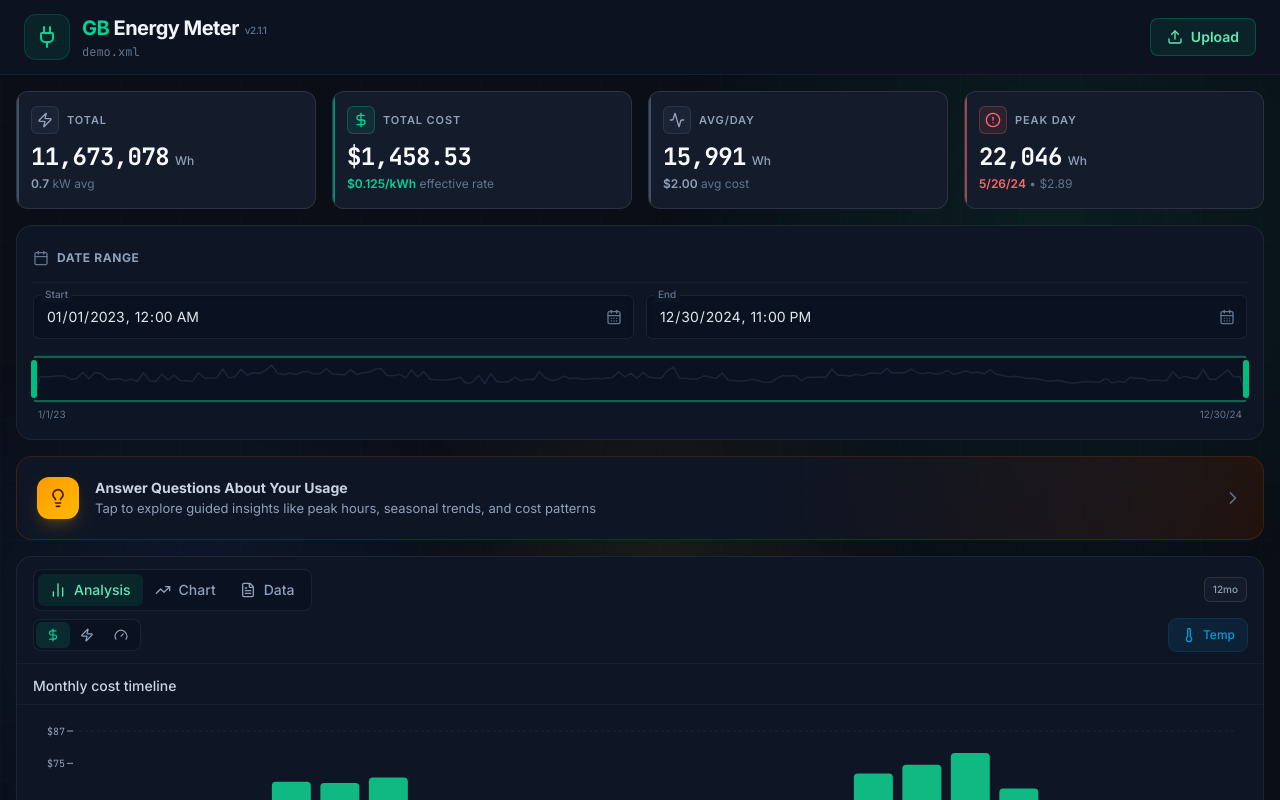
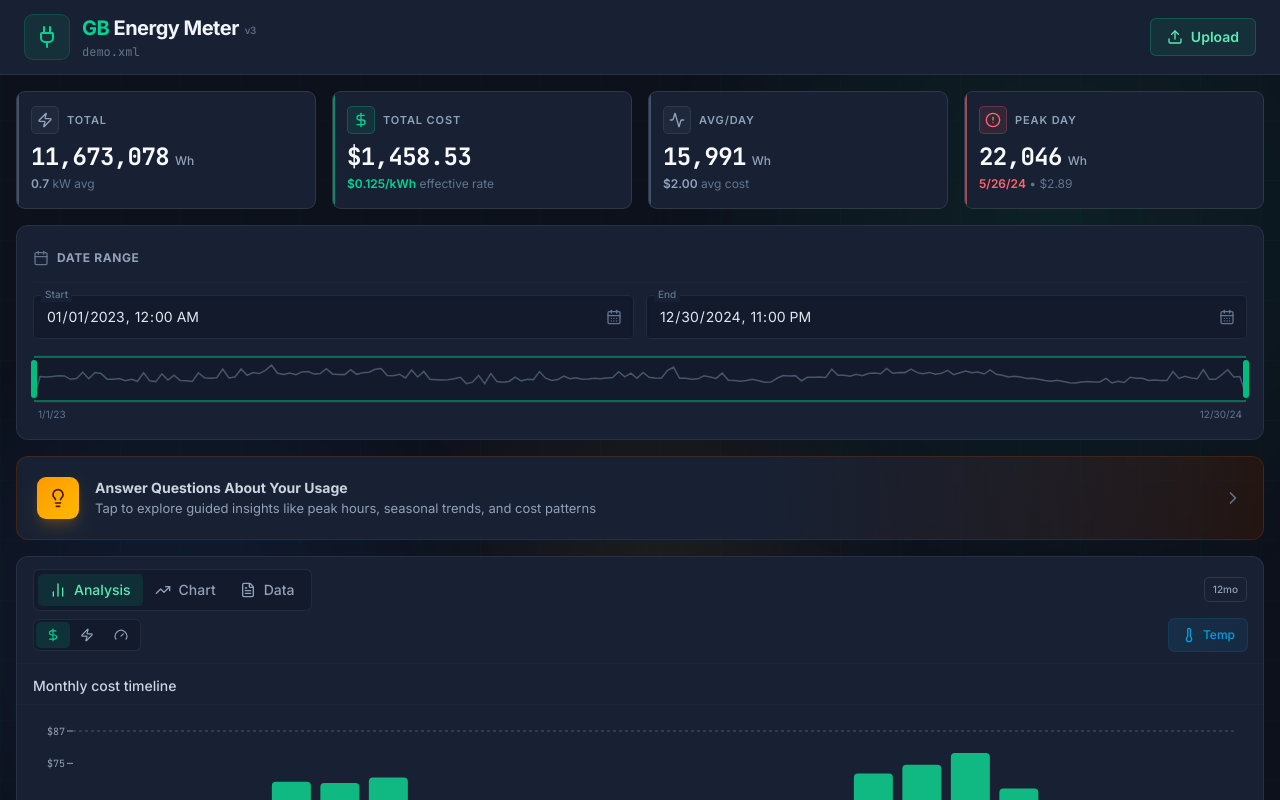
Before and after one commit to jekrch/energy-meter, a React (Vite) app: page / in a window 1280 px wide. Both pictures are taken after a click on the button "Try the Demo". Shown: the top 800 px of the page. Built offline with nearby package versions, Linux system fonts and the light colour scheme.

Commit message:
lighter theme and better date range feedback

```diff
--- a/src/App.tsx
+++ b/src/App.tsx
@@ -271,7 +271,7 @@ export default function App() {
   return (
     <AnimatedBackground>
       <div className="min-h-screen text-slate-100 font-sans selection:bg-emerald-500/30">
-        <header className="bg-header border-b border-header-line sticky top-0 z-50">
+        <header className="bg-header border-b border-line sticky top-0 z-50">
           <div className="max-w-7xl mx-auto px-4 sm:px-6 py-3.5 flex items-center justify-between gap-3">
             <div className="flex items-center gap-3 min-w-0">
               <div className="bg-emerald-500/10 border border-emerald-500/20 p-2.5 rounded-xl shrink-0"><Plug className="w-5 h-5 sm:w-6 sm:h-6 text-emerald-400" /></div>
@@ -284,7 +284,7 @@ export default function App() {
                     rel="noopener noreferrer"
                     className="ml-1.5 align-middle text-[10px] font-medium text-slate-500 hover:text-emerald-400 transition-colors"
                   >
-                    v2.1.1
+                    v3
                   </a>
                 </h1>
                 {fileName && <p className="text-slate-500 text-xs font-mono truncate max-w-[180px] sm:max-w-[260px] mt-0.5">{fileName}</p>}
@@ -332,7 +332,7 @@ export default function App() {
                   {(openModal) => (
                     <button
                       onClick={openModal}
-                      className="w-full group bg-linear-to-r from-surface from-60% to-amber-950/40 hover:to-amber-900/50 border border-amber-900/40 hover:border-amber-500/40 rounded-2xl p-4 sm:p-5 transition-colors duration-300"
+                      className="w-full group bg-linear-to-r from-surface-2 from-60% to-amber-950/40 hover:to-amber-900/50 border border-amber-900/40 hover:border-amber-500/40 rounded-2xl p-4 sm:p-5 transition-colors duration-300"
                     >
                       <div className="flex items-center gap-3 sm:gap-4">
                         <div className="shrink-0 bg-linear-to-br from-amber-500 to-amber-400 w-10 h-10 sm:w-[42px] sm:h-[42px] rounded-xl flex items-center justify-center shadow-lg shadow-amber-500/20 group-hover:shadow-amber-500/40 transition-shadow">
@@ -352,7 +352,7 @@ export default function App() {
                   )}
                 </InsightsModal>
 
-                <div className="bg-surface rounded-2xl border border-line overflow-hidden flex flex-col min-h-[600px]">
+                <div className="bg-surface-2 rounded-2xl border border-line hover:border-white/30 transition-colors duration-150 overflow-hidden flex flex-col min-h-[600px]">
                   <div className="border-b border-header-line px-3 md:px-4 py-3 space-y-2">
                     <div className="flex items-center justify-between gap-3">
                       <div className="flex bg-sunken p-1 rounded-lg border border-line">
--- a/src/components/charts/MainChart.tsx
+++ b/src/components/charts/MainChart.tsx
@@ -130,7 +130,7 @@ export const MainChart = React.memo(function MainChart({
                                 <stop offset="95%" stopColor={chartColor} stopOpacity={0} />
                             </linearGradient>
                         </defs>
-                        <CartesianGrid strokeDasharray="3 3" vertical={false} stroke="#1b2538" />
+                        <CartesianGrid strokeDasharray="3 3" vertical={false} stroke="#475569" />
                         <XAxis
                             dataKey="fullDate"
                             stroke="#94a3b8"
@@ -168,6 +168,8 @@ export const MainChart = React.memo(function MainChart({
                             />
                         )}
                         <Tooltip
+                            offset={28}
+                            allowEscapeViewBox={{ x: true }}
                             content={(props) => (
                                 <ChartTooltip
                                     {...props}
--- a/src/components/common/RangeBrush.tsx
+++ b/src/components/common/RangeBrush.tsx
@@ -13,10 +13,12 @@ interface RangeBrushProps {
     boundsStart: number | null;
     boundsEnd: number | null;
     onRangeChange: (start: number, end: number) => void;
+    /** Fires continuously during a drag with live timestamps (for display only, no filtering). */
+    onRangePreview?: (start: number, end: number) => void;
 }
 
 export const RangeBrush = React.memo(function RangeBrush({
-    data, viewStart, viewEnd, boundsStart, boundsEnd, onRangeChange
+    data, viewStart, viewEnd, boundsStart, boundsEnd, onRangeChange, onRangePreview
 }: RangeBrushProps) {
     const containerRef = useRef<HTMLDivElement>(null);
     const draggingRef = useRef<'left' | 'right' | 'middle' | null>(null);
@@ -82,7 +84,8 @@ export const RangeBrush = React.memo(function RangeBrush({
 
         setLocalLeft(newLeft);
         setLocalRight(newRight);
-    }, []);
+        onRangePreview?.(pctToTimestamp(newLeft), pctToTimestamp(newRight));
+    }, [onRangePreview, pctToTimestamp]);
 
     const handlePointerUp = useCallback((e: React.PointerEvent) => {
         if (draggingRef.current && localLeft !== null && localRight !== null) {
@@ -119,7 +122,7 @@ export const RangeBrush = React.memo(function RangeBrush({
         >
             {/* Sparkline background */}
             <svg className="absolute inset-0 w-full h-full" preserveAspectRatio="none" viewBox="0 0 100 100">
-                <path d={sparklinePath} fill="none" stroke="#1b2538" strokeWidth="1.5" vectorEffect="non-scaling-stroke" />
+                <path d={sparklinePath} fill="none" stroke="#475569" strokeWidth="1.5" vectorEffect="non-scaling-stroke" />
             </svg>
 
             {/* Dimmed areas outside selection */}
--- a/src/components/common/StatCard.tsx
+++ b/src/components/common/StatCard.tsx
@@ -35,7 +35,7 @@ export const StatCard = React.memo(function StatCard({ icon, label, value, unit,
     const style = accentStyles[accent] ?? { bg: 'bg-sunken', border: 'border-line-2', text: 'text-slate-400' };
 
     return (
-        <div className="relative bg-surface-2 border border-line-2 rounded-xl p-3 sm:p-3.5 overflow-hidden">
+        <div className="relative bg-surface-2 border border-line-2 hover:border-white/30 transition-colors duration-150 rounded-xl p-3 sm:p-3.5 overflow-hidden">
 
             {/* Accent rail — kept as a soft hairline so color reads as punctuation, not decoration */}
             <div className={`absolute left-0 top-0 bottom-0 w-0.5 rounded-r opacity-60 ${accent}`} />
--- a/src/components/dashboard/AnalysisPanel.tsx
+++ b/src/components/dashboard/AnalysisPanel.tsx
@@ -369,13 +369,14 @@ export const AnalysisPanel = React.memo(function AnalysisPanel({
                 ) : (
                     <ResponsiveContainer width="100%" height="100%">
                         <ComposedChart data={chartData} margin={{ top: 10, right: 10, left: -10, bottom: 5 }} onClick={handleChartClick}>
-                            <CartesianGrid strokeDasharray="3 3" vertical={false} stroke="#1b2538" />
+                            <CartesianGrid strokeDasharray="3 3" vertical={false} stroke="#475569" />
                             <XAxis dataKey={xAxisDataKey} stroke="#94a3b8" fontSize={10} tick={AXIS_TICK} tickLine={analysisView === 'timeline'} axisLine={false} minTickGap={40} />
                             <YAxis yAxisId="primary" stroke="#94a3b8" fontSize={10} tick={AXIS_TICK} tickLine={true} axisLine={false} tickFormatter={yAxisFormatter} width={50} domain={analysisDomain} />
                             {showWeather && weatherData?.size && (
                                 <YAxis yAxisId="temperature" orientation="right" stroke="#38bdf8" fontSize={10} tick={AXIS_TICK} tickLine={true} axisLine={false} tickFormatter={tempAxisFormatter} domain={tempDomain} width={20} />
                             )}
                             <Tooltip
+                            offset={48}
                                 content={(props) => (
                                     <ChartTooltip {...props} isTouchDevice={isTouchDevice} activeIndex={activeIndex} tooltipRef={tooltipRef}
                                         metricMode={metricMode} energyUnit={energyUnit} showWeather={showWeather} temperatureUnit={temperatureUnit} getTooltipData={getTooltipData} />
@@ -437,7 +438,7 @@ export const AnalysisPanel = React.memo(function AnalysisPanel({
                 </div>
 
                 <div className="space-y-4">
-                    <div className="text-xs text-slate-500 font-medium uppercase tracking-wider">Filter Data</div>
+                    <div className="text-xs text-slate-400 font-medium uppercase tracking-wider">Filter Data</div>
 
                     {showWeather && stableTempBounds && (
                         <div className="space-y-2">
--- a/src/components/dashboard/DateRangeControls.tsx
+++ b/src/components/dashboard/DateRangeControls.tsx
@@ -1,4 +1,4 @@
-import React, { useCallback } from 'react';
+import React, { useCallback, useState } from 'react';
 import { Calendar, ZoomOut, CalendarDays } from 'lucide-react';
 import type { TimeRange } from '../../types';
 import { formatDateTimeLocal } from '../../utils/formatters';
@@ -18,12 +18,23 @@ export const DateRangeControls = React.memo(function DateRangeControls({
     viewRange, dataBounds, brushData, isZoomed, onViewChange, onZoomOut, onBrushChange
 }: DateRangeControlsProps) {
 
+    // Live timestamps shown in the date inputs while dragging the brush.
+    // Kept local so the inputs track the drag without triggering filtering.
+    const [previewRange, setPreviewRange] = useState<{ start: number; end: number } | null>(null);
+
+    const handleBrushPreview = useCallback((start: number, end: number) => {
+        setPreviewRange({ start, end });
+    }, []);
+
     const handleBrushChange = useCallback((start: number, end: number) => {
+        setPreviewRange(null);
         onBrushChange({ start, end });
     }, [onBrushChange]);
 
+    const displayRange = previewRange ?? viewRange;
+
     return (
-        <div className="bg-surface rounded-2xl border border-line p-3 sm:p-4 flex flex-col gap-3 hover:border-line-2 transition-colors min-w-0">
+        <div className="bg-surface-2 rounded-2xl border border-line p-3 sm:p-4 flex flex-col gap-3 hover:border-white/30 transition-colors duration-150 min-w-0">
             <div className="flex flex-wrap items-center justify-between gap-2 border-b border-header-line pb-2">
                 <span className="text-slate-400 text-xs font-bold uppercase tracking-wider flex items-center gap-2 whitespace-nowrap h-8">
                     <Calendar className="w-4 h-4 text-slate-500 shrink-0" /> Date Range
@@ -41,7 +52,7 @@ export const DateRangeControls = React.memo(function DateRangeControls({
             <div className="w-full grid grid-cols-1 sm:grid-cols-2 gap-3 relative z-10">
                 {(['start', 'end'] as const).map(field => (
                     <div key={field} className="relative group w-full min-w-0">
-                        <label className="absolute -top-2 left-2 px-1 bg-surface text-[10px] text-slate-500 font-medium group-focus-within:text-emerald-500 transition-colors capitalize z-10">
+                        <label className="absolute -top-2 left-2 px-1 bg-surface-2 text-[10px] text-slate-500 font-medium group-focus-within:text-emerald-500 transition-colors capitalize z-10">
                             {field}
                         </label>
                         <div className="w-full overflow-hidden rounded-md relative">
@@ -49,7 +60,7 @@ export const DateRangeControls = React.memo(function DateRangeControls({
                                 id={`date-${field}`}
                                 type="datetime-local"
                                 style={{ colorScheme: 'dark' }}
-                                value={formatDateTimeLocal(viewRange[field])}
+                                value={formatDateTimeLocal(displayRange[field])}
                                 onChange={(e) => onViewChange(field, e.target.value)}
                                 className="appearance-none w-full max-w-full block m-0 min-w-0 bg-sunken border border-line rounded-md px-3 pr-10 text-sm text-slate-200 focus:outline-none focus:ring-2 focus:ring-emerald-500/20 focus:border-emerald-500 transition-colors shadow-inner box-border h-11 leading-[2.75rem]"
                             />
@@ -75,6 +86,7 @@ export const DateRangeControls = React.memo(function DateRangeControls({
                         boundsStart={dataBounds.start}
                         boundsEnd={dataBounds.end}
                         onRangeChange={handleBrushChange}
+                        onRangePreview={handleBrushPreview}
                     />
                 </div>
             )}
--- a/src/components/dashboard/RateChangesCard.tsx
+++ b/src/components/dashboard/RateChangesCard.tsx
@@ -148,7 +148,7 @@ export const RateChangesCard: React.FC<RateChangesCardProps> = ({
   };
 
   return (
-    <div className="bg-surface rounded-2xl border border-line overflow-hidden">
+    <div className="bg-surface-2 rounded-2xl border border-line hover:border-white/30 transition-colors duration-150 overflow-hidden">
       {/* Header */}
       <div className="px-4 py-3 border-b border-header-line flex items-center justify-between">
         <div className="flex items-center gap-2">
--- a/src/index.css
+++ b/src/index.css
@@ -6,18 +6,27 @@
   --font-mono: 'JetBrains Mono', ui-monospace, 'SF Mono', monospace;
 
   /* Navy surface palette */
-  --color-base: #0a0e17;        /* page background */
-  --color-header: #0c1220;      /* header bar */
-  --color-header-line: #161f30; /* header border */
-  --color-surface: #0e1524;     /* primary panels */
-  --color-surface-2: #141b2b;   /* raised cards (KPIs) */
-  --color-sunken: #0a1120;      /* inset fields / plot areas */
+  --color-base: #0d111c;        /* page background */
+  --color-header: #182133;      /* header bar — matches surface-2 so the nav reads as part of the card family */
+  --color-header-line: #1b2538; /* header border */
+  --color-surface: #121a2c;     /* primary panels */
+  --color-surface-2: #182133;   /* raised cards (KPIs) */
+  --color-sunken: #121a2c;      /* inset fields / plot areas */
   --color-line: color-mix(in srgb, white 7%, transparent);   /* panel borders (hairline) */
   --color-line-2: color-mix(in srgb, white 10%, transparent); /* card borders (hairline) */
 
   /* Single elevation token — floating elements only (tooltips, modals, dropdowns).
      Flat/raised surfaces rely on border + surface-depth contrast, no shadow. */
   --shadow-float: 0 12px 32px -8px rgb(0 0 0 / 0.55), 0 4px 12px -4px rgb(0 0 0 / 0.4);
+
+  /* Corner rounding — ~25% tighter than Tailwind defaults for a squarer feel.
+     rounded-full is intentionally left at its default (pills/circles). */
+  --radius: 0.1875rem;     /* 3px  (was 4px) */
+  --radius-sm: 0.1875rem;  /* 3px  (was 4px) */
+  --radius-md: 0.3125rem;  /* 5px  (was 6px) */
+  --radius-lg: 0.375rem;   /* 6px  (was 8px) */
+  --radius-xl: 0.5625rem;  /* 9px  (was 12px) */
+  --radius-2xl: 0.75rem;   /* 12px (was 16px) */
 }
 
 body {
```
